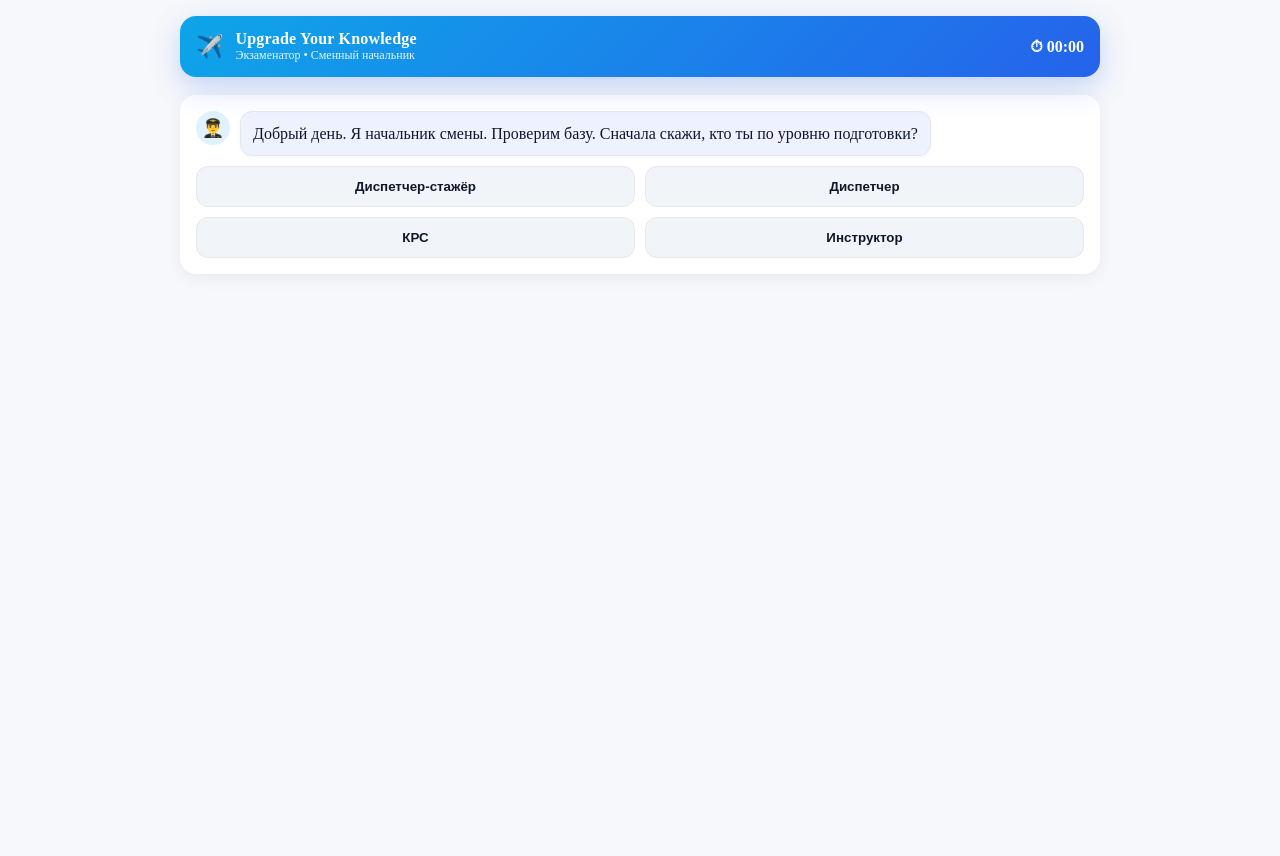
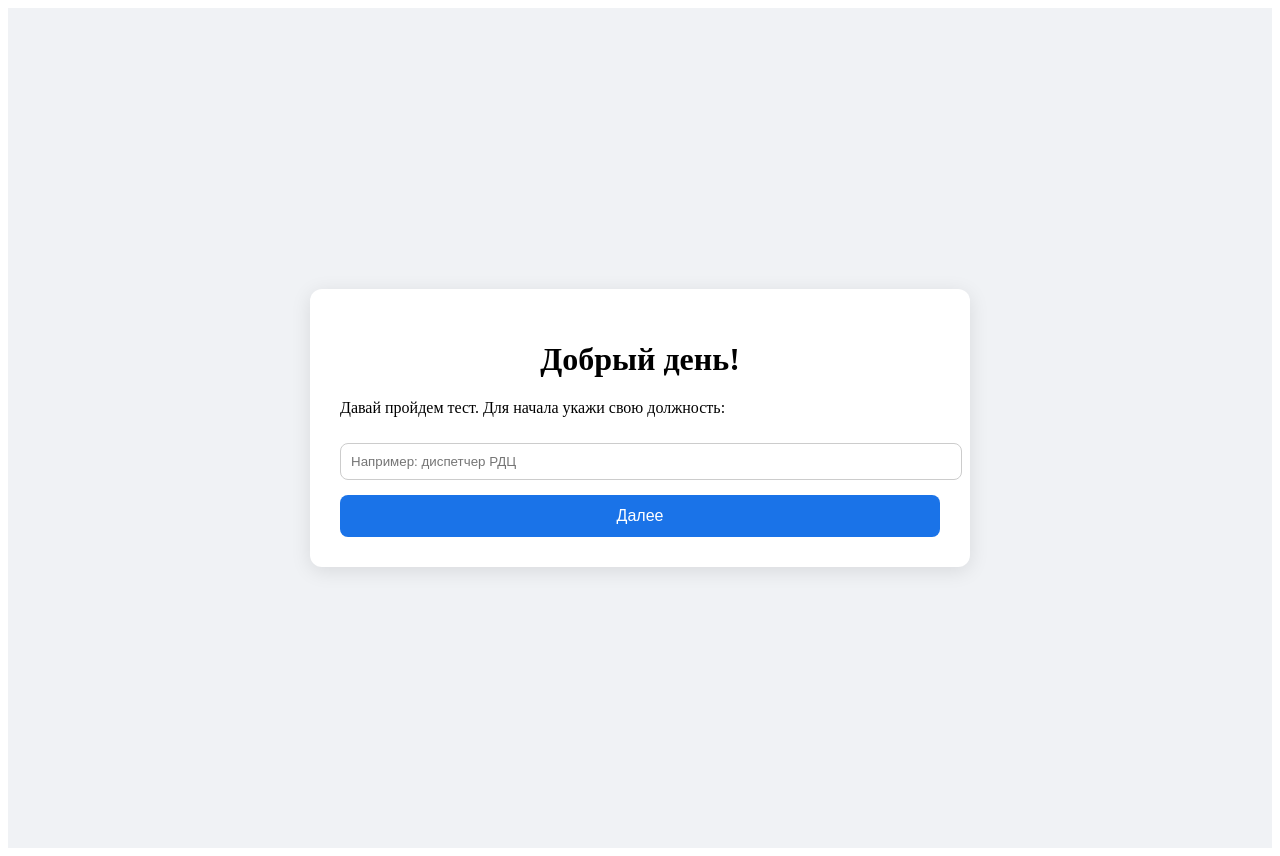
Before and after one commit to Islamzhet/Total-Upgrade-, a Next.js app: page / in a window 1280 px wide. Before the commit the page ends 800 px from the top, so only its background shows below. Built offline with nearby package versions, Linux system fonts and the light colour scheme.

Commit message:
Update index.js

```diff
--- a/pages/index.js
+++ b/pages/index.js
@@ -1,449 +1,222 @@
-// pages/index.js
-import { useEffect, useMemo, useRef, useState } from "react";
-
-// Предметы и уровни (подписей на кнопках)
-const SUBJECTS = [
-  "ОВД",
-  "Метеорология",
-  "Радиосвязь (ФРАСА)",
-  "Навигация",
-  "Документы (ИКАО/ФАП)"
-];
-
-const LEVELS = [
-  { value: "trainee", label: "Диспетчер‑стажёр" },
-  { value: "controller", label: "Диспетчер" },
-  { value: "krs", label: "КРС" },
-  { value: "instructor", label: "Инструктор" },
-];
-
-// Хелперы
-function labelByLevel(v) {
-  const f = LEVELS.find(x => x.value === v);
-  return f ? f.label : v;
-}
-function formatSecs(s) {
-  const m = Math.floor(s / 60).toString().padStart(2, "0");
-  const ss = (s % 60).toString().padStart(2, "0");
-  return `${m}:${ss}`;
-}
+import { useState, useEffect } from 'react';
 
 export default function Home() {
-  // Шаги сценария
-  // greet -> chooseLevel -> chooseSubject -> asking (идёт вопрос) -> reviewed (оценка)
-  const [step, setStep] = useState("greet");
-
-  // Состояние тестирования
-  const [level, setLevel] = useState(null);
-  const [subject, setSubject] = useState(null);
-
-  const [question, setQuestion] = useState("");
-  const [answer, setAnswer] = useState("");
-  const [evaluation, setEvaluation] = useState("");
-
-  // Секундомер
-  const [elapsed, setElapsed] = useState(0);
-  const [running, setRunning] = useState(false);
-  const timerRef = useRef(null);
-  const elapsedStr = useMemo(() => formatSecs(elapsed), [elapsed]);
-
-  // Лента чата
-  const [chat, setChat] = useState([
-    {
-      who: "boss",
-      text:
-        "Добрый день. Я начальник смены. Проверим базу. Сначала скажи, кто ты по уровню подготовки?"
-    }
-  ]);
-
-  // История вопросов/ответов в сессии
+  const [step, setStep] = useState('welcome');
+  const [role, setRole] = useState('');
+  const [subject, setSubject] = useState('');
+  const [level, setLevel] = useState('');
+  const [question, setQuestion] = useState('');
+  const [answer, setAnswer] = useState('');
+  const [evaluation, setEvaluation] = useState('');
   const [history, setHistory] = useState([]);
+  const [seconds, setSeconds] = useState(0);
 
   useEffect(() => {
-    if (running) {
-      timerRef.current = setInterval(() => setElapsed(s => s + 1), 1000);
+    let timer;
+    if (question) {
+      timer = setInterval(() => setSeconds(prev => prev + 1), 1000);
     }
-    return () => timerRef.current && clearInterval(timerRef.current);
-  }, [running]);
+    return () => clearInterval(timer);
+  }, [question]);
 
-  // ----- Переходы по шагам -----
-  const chooseLevel = (val) => {
-    setLevel(val);
-    pushUser(labelByLevel(val));
-    pushBoss(
-      "Принято. Теперь выбери предмет, по которому пройдёмся."
-    );
-    setStep("chooseSubject");
+  const subjects = ['ОВД', 'ЛТХ самолётов', 'Навигация', 'Метео', 'ЭРТОС'];
+  const levels = ['Диспетчер-стажер', 'Диспетчер', 'Диспетчер-инструктор', 'КРС'];
+
+  const generateQuestion = async () => {
+    const res = await fetch('/api/generate-question', {
+      method: 'POST',
+      headers: { 'Content-Type': 'application/json' },
+      body: JSON.stringify({ subject, level })
+    });
+    const data = await res.json();
+    setQuestion(data.question);
+    setAnswer('');
+    setEvaluation('');
+    setSeconds(0);
   };
 
-  const chooseSubject = (subj) => {
-    setSubject(subj);
-    pushUser(subj);
-    // Запрашиваем вопрос
-    setStep("asking");
-    loadQuestion(subj, level);
-  };
-
-  async function loadQuestion(subj, lvl) {
-    stopTimer(); // на всякий
-    setElapsed(0);
-    setQuestion("");
-    setEvaluation("");
-    setAnswer("");
-
-    pushBoss("Отлично. Слушай вопрос…");
-
-    const res = await fetch("/api/generate-question", {
-      method: "POST",
-      headers: { "Content-Type": "application/json" },
-      body: JSON.stringify({ subject: subj, level: lvl }),
-    });
-    const data = await res.json();
-
-    const q = data?.question?.trim() || "Не удалось сгенерировать вопрос.";
-    setQuestion(q);
-
-    pushBoss(q, { meta: `${subj} • ${labelByLevel(lvl)} • ⏱ пошёл секундомер` });
-
-    // запуск секундомера
-    setElapsed(0);
-    setRunning(true);
-  }
-
-  const sendAnswer = async () => {
-    if (!answer.trim() || !question) return;
-
-    // фиксируем ответ
-    pushUser(answer);
-    // стоп секундомер
-    stopTimer();
-
-    // оцениваем
-    const res = await fetch("/api/evaluate", {
-      method: "POST",
-      headers: { "Content-Type": "application/json" },
+  const evaluateAnswer = async () => {
+    const res = await fetch('/api/evaluate', {
+      method: 'POST',
+      headers: { 'Content-Type': 'application/json' },
       body: JSON.stringify({ question, answer })
     });
     const data = await res.json();
-    const resultText = data.result || data.evaluation || "Оценка недоступна";
-
-    setEvaluation(resultText);
-
-    pushBoss(`Оценка: ${resultText}`, { meta: `Время ответа: ${elapsedStr}` });
-
-    // в историю
-    setHistory(prev => [
-      {
-        subject,
-        level,
-        question,
-        answer,
-        evaluation: resultText,
-        time: elapsed
-      },
-      ...prev
-    ]);
-
-    setStep("reviewed");
+    setEvaluation(data.evaluation);
+    setHistory([{ question, answer, evaluation: data.evaluation, time: seconds }, ...history]);
   };
 
-  const nextQuestion = () => {
-    // Очередной вопрос по тем же subject/level
-    setStep("asking");
-    loadQuestion(subject, level);
-  };
-
-  const stopTimer = () => {
-    setRunning(false);
-    if (timerRef.current) clearInterval(timerRef.current);
-  };
-
-  // ----- чат-помощники -----
-  function pushBoss(text, opts = {}) {
-    setChat(prev => [...prev, { who: "boss", text, meta: opts.meta }]);
-  }
-  function pushUser(text) {
-    setChat(prev => [...prev, { who: "you", text }]);
-  }
-
-  // ----- UI -----
   return (
-    <div className="wrap">
-      {/* Шапка */}
-      <header className="header">
-        <div className="brand">
-          <span className="logo">✈️</span>
-          <div className="title">
-            <div className="name">Upgrade Your Knowledge</div>
-            <div className="sub">Экзаменатор • Сменный начальник</div>
-          </div>
-        </div>
-        <div className="timer">⏱ {elapsedStr}</div>
-      </header>
-
-      {/* Чат */}
-      <main className="chat">
-        {chat.map((m, i) => (
-          <ChatBubble key={i} who={m.who} text={m.text} meta={m.meta} />
-        ))}
-
-        {/* Шаги: выбор уровня / предмета / ответ */}
-        {step === "greet" && (
-          <ChoiceGrid>
-            {LEVELS.map((l) => (
-              <button key={l.value} onClick={() => chooseLevel(l.value)}>
-                {l.label}
-              </button>
-            ))}
-          </ChoiceGrid>
-        )}
-
-        {step === "chooseLevel" && (
-          <ChoiceGrid>
-            {LEVELS.map((l) => (
-              <button key={l.value} onClick={() => chooseLevel(l.value)}>
-                {l.label}
-              </button>
-            ))}
-          </ChoiceGrid>
-        )}
-
-        {step === "chooseSubject" && (
+    <div className="container">
+      <div className="card">
+        {step === 'welcome' && (
           <>
-            <ChoiceGrid>
-              {SUBJECTS.map((s) => (
-                <button key={s} onClick={() => chooseSubject(s)}>
-                  {s}
-                </button>
-              ))}
-            </ChoiceGrid>
+            <h1>Добрый день!</h1>
+            <p>Давай пройдем тест. Для начала укажи свою должность:</p>
+            <input
+              placeholder="Например: диспетчер РДЦ"
+              value={role}
+              onChange={e => setRole(e.target.value)}
+            />
+            <button disabled={!role.trim()} onClick={() => setStep('subject')}>
+              Далее
+            </button>
           </>
         )}
 
-        {(step === "asking" || step === "reviewed") && !!question && (
-          <div className="answerBar">
+        {step === 'subject' && (
+          <>
+            <h2>Выбери предмет</h2>
+            <div className="grid">
+              {subjects.map(s => (
+                <div key={s} className="option" onClick={() => { setSubject(s); setStep('level'); }}>
+                  {s}
+                </div>
+              ))}
+            </div>
+          </>
+        )}
+
+        {step === 'level' && (
+          <>
+            <h2>Выбери уровень сложности</h2>
+            <div className="grid">
+              {levels.map(l => (
+                <div key={l} className="option" onClick={() => { setLevel(l); setStep('question'); generateQuestion(); }}>
+                  {l}
+                </div>
+              ))}
+            </div>
+          </>
+        )}
+
+        {step === 'question' && question && (
+          <>
+            <h3>Вопрос:</h3>
+            <div className="question-box">{question}</div>
+            <div className="timer">⏱ {seconds} сек.</div>
+
             <input
+              placeholder="Твой ответ..."
               value={answer}
-              placeholder="Введите ваш ответ…"
-              onChange={(e) => setAnswer(e.target.value)}
-              onKeyDown={(e) => {
-                if (e.key === "Enter") sendAnswer();
-              }}
+              onChange={e => setAnswer(e.target.value)}
             />
-            <button className="primary" onClick={sendAnswer}>
-              Отправить
+            <button onClick={evaluateAnswer}>Оценить</button>
+
+            {evaluation && (
+              <div className="evaluation">
+                <strong>Оценка:</strong> {evaluation}
+              </div>
+            )}
+
+            <button onClick={generateQuestion} style={{ background: '#34a853' }}>
+              Следующий вопрос
             </button>
+          </>
+        )}
+
+        {history.length > 0 && (
+          <div className="history">
+            <h3>История:</h3>
+            {history.map((item, i) => (
+              <div key={i} className="history-entry">
+                <p><strong>Вопрос:</strong> {item.question}</p>
+                <p><strong>Ответ:</strong> {item.answer}</p>
+                <p><strong>Оценка:</strong> {item.evaluation}</p>
+                <p><strong>Время:</strong> {item.time} сек.</p>
+              </div>
+            ))}
           </div>
         )}
-
-        {step === "reviewed" && (
-          <div className="controls">
-            <button onClick={nextQuestion}>Следующий вопрос</button>
-            <button
-              className="ghost"
-              onClick={() => {
-                setStep("chooseSubject");
-                pushBoss("Выбери следующий предмет.");
-              }}
-            >
-              Сменить предмет
-            </button>
-          </div>
-        )}
-      </main>
-
-      {/* История */}
-      {history.length > 0 && (
-        <section className="history">
-          <h2>История сессии</h2>
-          {history.map((h, i) => (
-            <div key={i} className="histItem">
-              <div className="row">
-                <span className="chip">{h.subject}</span>
-                <span className="chip">{labelByLevel(h.level)}</span>
-                <span className="time">⏱ {formatSecs(h.time)}</span>
-              </div>
-              <p><b>Вопрос:</b> {h.question}</p>
-              <p><b>Ответ:</b> {h.answer}</p>
-              <p><b>Оценка:</b> {h.evaluation}</p>
-            </div>
-          ))}
-        </section>
-      )}
+      </div>
 
       <style jsx>{`
-        :global(body) { margin: 0; background: #f7f8fb; color: #0f172a; }
-        .wrap {
-          max-width: 920px;
-          margin: 0 auto;
-          padding: 16px;
-        }
-        .header {
-          background: linear-gradient(135deg, #0ea5e9, #2563eb);
-          color: white;
-          border-radius: 16px;
-          padding: 14px 16px;
+        .container {
+          background: #f0f2f5;
+          min-height: 100vh;
           display: flex;
           align-items: center;
-          justify-content: space-between;
-          box-shadow: 0 10px 30px rgba(37,99,235,.25);
-          position: sticky;
-          top: 12px;
-          z-index: 10;
+          justify-content: center;
+          padding: 20px;
         }
-        .brand { display: flex; align-items: center; gap: 12px; }
-        .logo { font-size: 22px; }
-        .title .name { font-weight: 800; letter-spacing:.2px; }
-        .title .sub { font-size: 12px; opacity: .9; }
-        .timer { font-variant-numeric: tabular-nums; font-weight: 800; }
-
-        .chat {
-          margin-top: 18px;
+        .card {
           background: white;
-          border-radius: 16px;
-          padding: 16px;
-          box-shadow: 0 4px 16px rgba(15,23,42,.06);
+          padding: 30px;
+          border-radius: 12px;
+          box-shadow: 0 4px 20px rgba(0,0,0,0.1);
+          width: 100%;
+          max-width: 600px;
         }
-
-        .answerBar {
-          display: grid;
-          grid-template-columns: 1fr auto;
-          gap: 10px;
+        h1, h2, h3 {
+          text-align: center;
+        }
+        input {
+          width: 100%;
+          padding: 10px;
+          border-radius: 8px;
+          border: 1px solid #ccc;
           margin-top: 10px;
         }
-        input {
-          border: 1px solid #d1d5db;
-          border-radius: 12px;
-          padding: 12px 14px;
-          font-size: 15px;
-          outline: none;
-          background: #f8fafc;
-        }
         button {
-          background: #111827;
+          margin-top: 15px;
+          width: 100%;
+          padding: 12px;
+          background: #1a73e8;
           color: white;
           border: none;
-          border-radius: 12px;
-          padding: 12px 16px;
-          font-weight: 700;
+          border-radius: 8px;
+          font-size: 16px;
           cursor: pointer;
         }
-        button:hover { opacity: .95; }
-        .primary { background: #2563eb; }
-        .ghost {
-          background: transparent;
-          color: #111827;
-          border: 1px solid #cbd5e1;
+        button:hover {
+          background: #1558c0;
         }
-        .controls {
-          display: flex;
+        .grid {
+          display: grid;
+          grid-template-columns: 1fr 1fr;
           gap: 10px;
-          margin-top: 12px;
+          margin-top: 20px;
         }
-
-        .history { margin: 18px 0; }
-        .history h2 { margin: 0 0 10px 0; }
-        .histItem {
-          background: white;
-          border: 1px solid #e5e7eb;
-          border-radius: 14px;
-          padding: 12px;
-          margin-bottom: 12px;
+        .option {
+          background: #f9f9f9;
+          padding: 15px;
+          text-align: center;
+          border-radius: 8px;
+          cursor: pointer;
+          transition: background 0.3s;
         }
-        .row {
-          display: flex; gap: 8px; align-items: center; margin-bottom: 6px;
+        .option:hover {
+          background: #e0e0e0;
         }
-        .chip {
-          background: #eef2ff;
-          color: #1e40af;
-          padding: 4px 10px;
-          border-radius: 999px;
-          font-size: 12px;
-          font-weight: 800;
+        .question-box {
+          background: #f1f5f9;
+          padding: 15px;
+          border-radius: 8px;
+          margin-top: 10px;
         }
-        .time { margin-left: auto; font-variant-numeric: tabular-nums; }
-
-        /* Сетка для вариантов выбора */
-        .choices {
+        .timer {
+          text-align: right;
+          margin-top: 5px;
+          font-size: 14px;
+          color: #555;
+        }
+        .history {
+          margin-top: 30px;
+        }
+        .history-entry {
+          background: #fafafa;
+          padding: 10px;
+          border-radius: 6px;
+          margin-bottom: 10px;
+        }
+        .evaluation {
           margin-top: 10px;
-          display: grid;
-          grid-template-columns: repeat(2, minmax(0,1fr));
-          gap: 10px;
-        }
-        @media (max-width: 560px) {
-          .choices { grid-template-columns: 1fr; }
-        }
-        .choices button {
-          background: #f1f5f9;
-          color: #0f172a;
-          border: 1px solid #e5e7eb;
+          font-size: 16px;
+          background: #e8f0fe;
+          padding: 10px;
+          border-radius: 6px;
         }
       `}</style>
     </div>
   );
 }
-
-// Компонент «варианты»
-function ChoiceGrid({ children }) {
-  return <div className="choices">{children}
-    <style jsx>{`
-      .choices {
-        margin-top: 10px;
-        display: grid;
-        grid-template-columns: repeat(2, minmax(0,1fr));
-        gap: 10px;
-      }
-      @media (max-width: 560px) { .choices { grid-template-columns: 1fr; } }
-      .choices :global(button){
-        background:#f1f5f9; color:#0f172a; border:1px solid #e5e7eb;
-        border-radius:12px; padding:12px 16px; font-weight:700; cursor:pointer;
-      }
-      .choices :global(button:hover){ background:#e2e8f0; }
-    `}</style>
-  </div>;
-}
-
-// Сообщение в чате
-function ChatBubble({ who, text, meta }) {
-  const isBoss = who === "boss";
-  return (
-    <div className={`bubble ${isBoss ? "boss" : "you"}`}>
-      {isBoss && <div className="avatar">👨‍✈️</div>}
-      <div className="msg">
-        <div className="text">{text}</div>
-        {meta && <div className="meta">{meta}</div>}
-      </div>
-      {!isBoss && <div className="avatar youA">🧑‍💻</div>}
-
-      <style jsx>{`
-        .bubble {
-          display: flex;
-          gap: 10px;
-          margin-bottom: 10px;
-          align-items: flex-start;
-        }
-        .boss { justify-content: flex-start; }
-        .you { justify-content: flex-end; }
-        .avatar {
-          width: 34px; height: 34px; border-radius: 999px;
-          display: grid; place-items: center;
-          background: #e0f2fe; font-size: 18px;
-        }
-        .youA { background:#e2e8f0; }
-        .msg {
-          max-width: 76%;
-          background: ${isBoss ? "#eef2ff" : "#dcfce7"};
-          border: 1px solid #e5e7eb;
-          padding: 10px 12px;
-          border-radius: 12px;
-          box-shadow: 0 1px 4px rgba(0,0,0,.04);
-        }
-        .text { line-height: 1.45; }
-        .meta { font-size: 12px; color:#475569; margin-top: 4px; }
-        @media (max-width: 560px){
-          .msg { max-width: 100%; }
-        }
-      `}</style>
-    </div>
-  );
-}
```
